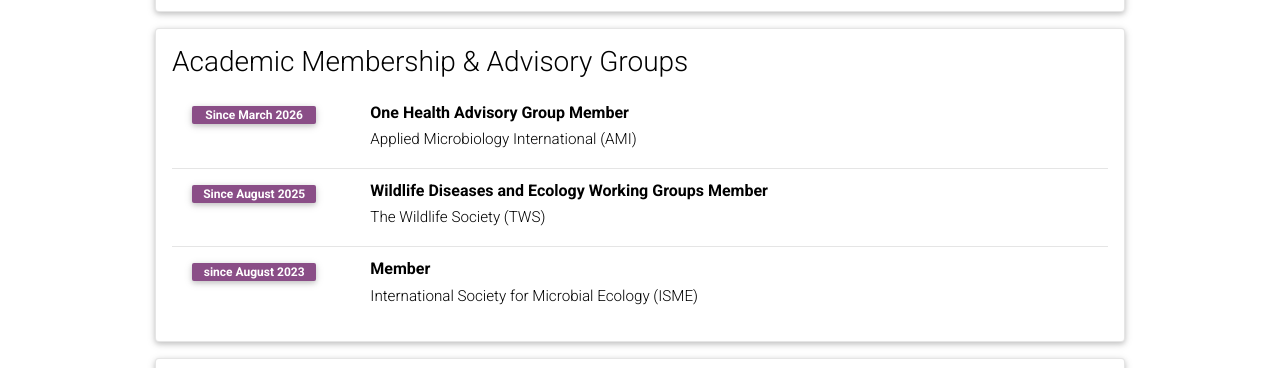
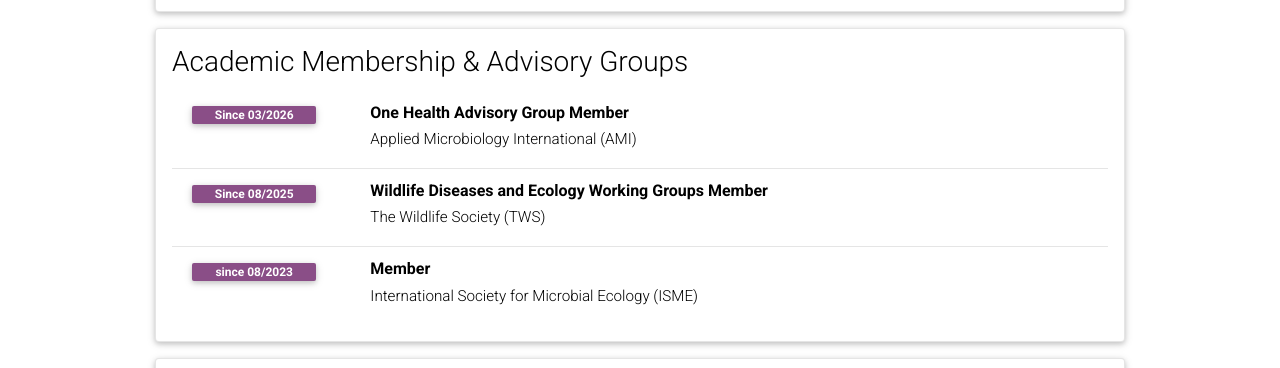
Before and after one commit to pamelaferretti/pamelaferretti.github.io, a Jekyll site: the page built from _pages/cv.md, in a window 1280 px wide and 900 px high, scrolled down 2101 px. Shown: the part 152-520 px from the top of the window. Built offline with Jekyll 4.4.1, drawn with Linux system fonts in a browser that asks for light colours; comment, search, counter and statistics services are not loaded; a style sheet for code colours, icons or effects is not loaded.

Commit message:
Update cv.yml

```diff
--- a/_data/cv.yml
+++ b/_data/cv.yml
@@ -82,13 +82,13 @@
   contents:
     - title: One Health Advisory Group Member
       institution: Applied Microbiology International (AMI)
-      year: Since March 2026
+      year: Since 03/2026
     - title: Wildlife Diseases and Ecology Working Groups Member
       institution: The Wildlife Society (TWS)
-      year: Since August 2025
+      year: Since 08/2025
     - title: Member
       institution: International Society for Microbial Ecology (ISME)
-      year: since August 2023
+      year: since 08/2023
 
 - title: Media & Interviews
   type: time_table
```
